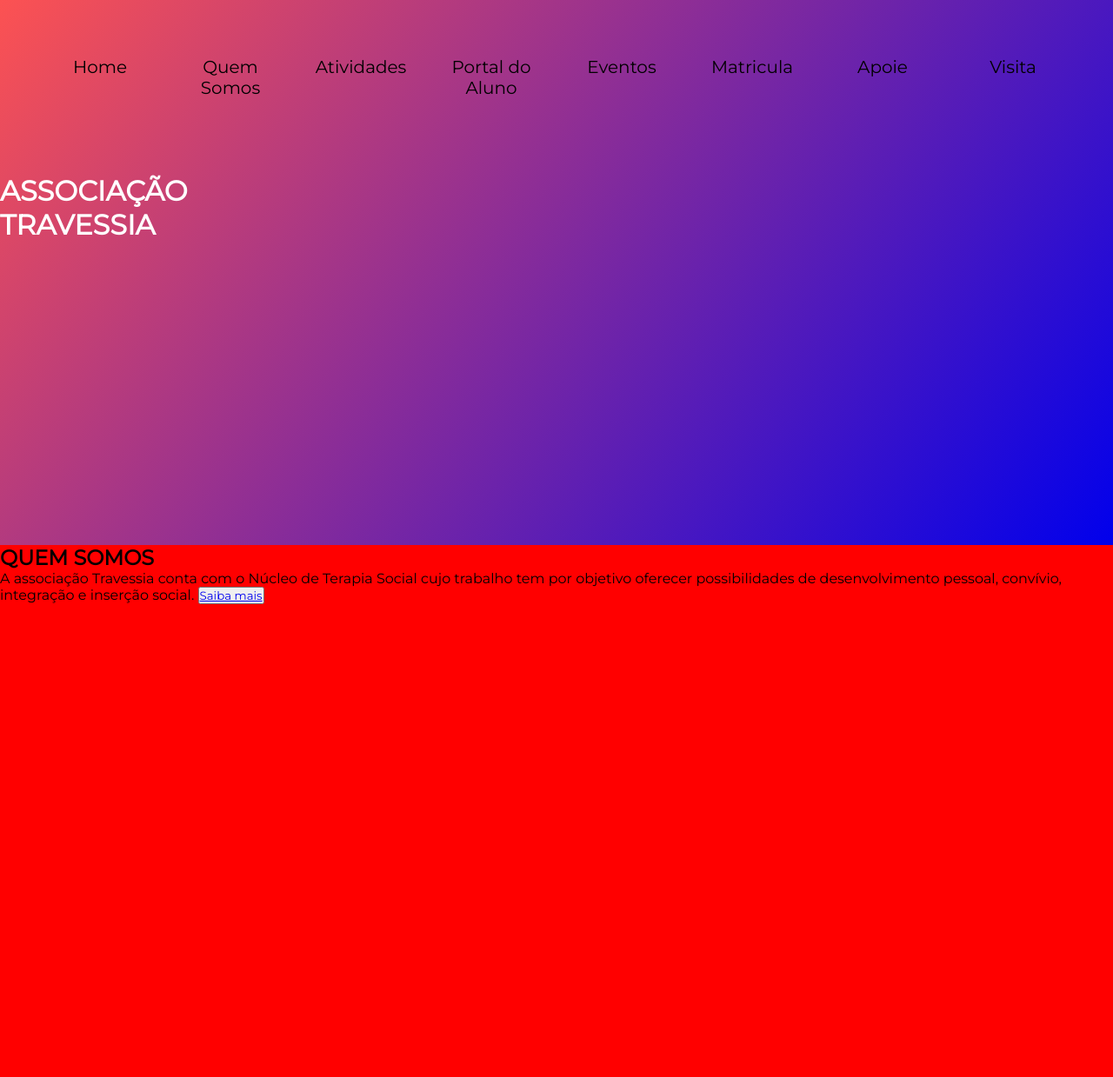
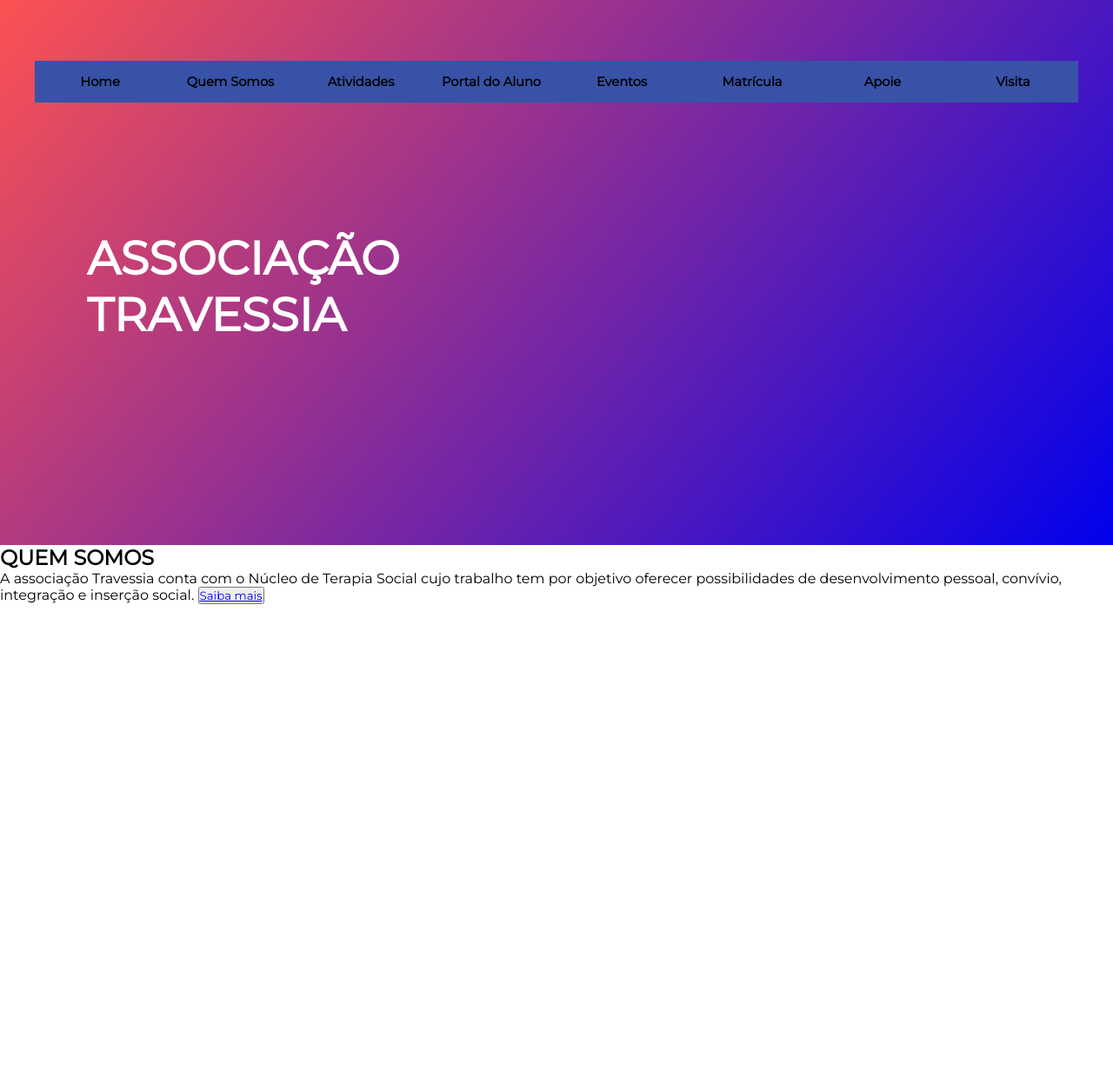
Before and after one commit to MkRodrigues/Instituto-Travessia, a plain HTML site: page index.html in a window 1280 px wide. Shown: the top 1239 px of the page at 87% size. Drawn offline with Linux system fonts and the light colour scheme.

Commit message:
Feitas alterações no design de páginas HOME

```diff
--- a/css/estilo.css
+++ b/css/estilo.css
@@ -9,32 +9,23 @@
 
 /* ---------->>> NAVBAR <<<-----------*/
 
-#header-principal{
-  display: flex;
-  order: 1;
-  width: 100%;
-  height: 49vw;
-  background-color: #00ffed;
-  background-image: linear-gradient(-50deg, #0100EC, #FC5252);;
-}
-
 #menu{
   display: flex;
   position: fixed;
-  margin-top: 50px;
+  margin-top: 70px;
   width: 100%;
   height: 50px;
   justify-content: center;
   /* border: solid 1px #8c92a2;  */
-  /* background: rgba(203,199,203,0.70); */
   font-family: arial;
-  font-size: 15pt;
+  font-size: 11pt;
+  font-weight: 600;
 }
 
 #menu ul{
   list-style: none;
   position: fixed;
-  /* margin-top: -0px; */
+  background: #3852a7;
 }
 
 #menu ul li{
@@ -70,35 +61,46 @@
 #menu ul ul li{
   float: none;
   border-bottom: solid 1px #8c92a2;
+  background: rgba(71, 114, 230, 0.4)
 }
 
 
 /* ---------->>> HEADER <<<-----------*/
 
+#header-principal{
+  display: flex;
+  /* order: 1; */
+  width: 100%;
+  height: 49vw;
+  background-color: #00ffed;
+  background-image: linear-gradient(-50deg, #0100EC, #FC5252);;
+}
+
 .item_div_header{
   display: flex;
-  justify-content: flex-start;
+  /* justify-content: center; */
+  /* align-items: flex-end ; */
   order: 2;
   width: 55px;
-  padding-top: 200px;
+  margin: auto 0;
+  margin-left: 100px;
   height: 100px;
   color: #FFF;
+  font-size: 20pt;
 }
 
 
 /* ---------->>> MAIN <<<-----------*/
 
 #container  {
+  /* width: 100%;
+  height: 48vw;
+  background:#FFFF00; */
+}
 
+#sc-quemsomos{
   width: 100%;
   height: 48vw;
-  background:#FFFF00;
-}
-
-#quemsomos{
-  width: 100%;
-  height: 48vw;
-  background: red;
 }
 
 
@@ -112,8 +114,8 @@
 
 /* ---------->>> APOIE <<<-----------*/
 
-#apoie{
+#sc-apoie{
   width: 100%;
   height: 48vw;
-  background: blueviolet;
+  /* background: blueviolet; */
   }
--- a/index.html
+++ b/index.html
@@ -27,7 +27,7 @@
                     </li>
                     <li><a href="portal_do_aluno.html">Portal do Aluno</a></li>
                     <li><a href="eventos.html">Eventos</a></li>
-                    <li><a href="matricula.html">Matricula</a></li>
+                    <li><a href="matricula.html">Matrícula</a></li>
                     <li><a href="apoie.html">Apoie</a></li>
                     <li><a href="visita.html">Visita</a></li>
                 </ul>
@@ -36,7 +36,7 @@
 
         <main id="container">
 
-            <section id="quemsomos">
+            <section id="sc-quemsomos">
                 <h2>QUEM SOMOS</h2>
                 <span>
                     A associação Travessia conta com o Núcleo de Terapia Social cujo trabalho tem por objetivo oferecer possibilidades de desenvolvimento pessoal, convívio, integração e inserção social.
@@ -46,7 +46,7 @@
                 </button>
             </section>
 
-            <section id="apoie">
+            <section id="sc-apoie">
                 <p>APOIE</p>
                 <button>
                     <a href="apoie.html">Faça uma doação</a>
```
